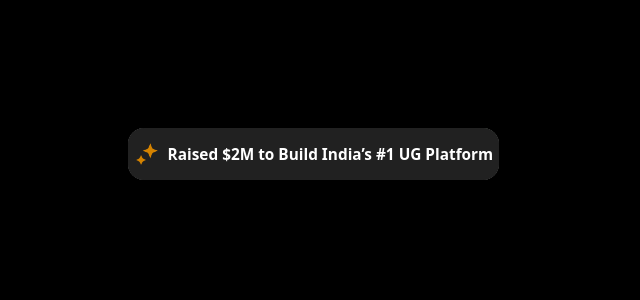
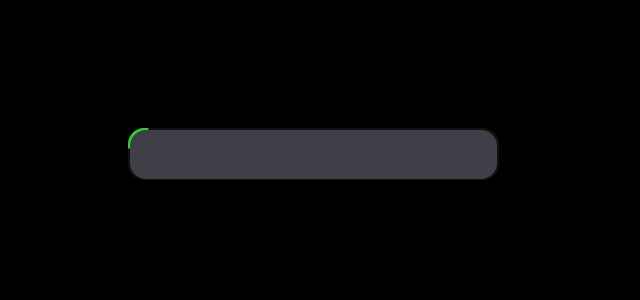
Before and after one commit to Himanshu-Lilhore/test-react-ts-tailwind, a React (Vite) app: page / in a window 1280 px wide. Shown: the top 300 px of the page, without its empty margins (0-640 px from the left). Built offline with nearby package versions, Linux system fonts and the light colour scheme.

Commit message:
with svg

```diff
--- a/src/App.tsx
+++ b/src/App.tsx
@@ -1,9 +1,9 @@
-import BorderAnimation from "./components/BorderAnimation.js";
+import BorderAniWithSvg from "./components/BorderAniWithSvg";
 
 export default function App() {
     return (
         <div className="w-full h-screen pt-[10vw] pl-[10vw] bg-black">
-            <BorderAnimation />
+            <BorderAniWithSvg />
         </div>
     );
 }
--- /dev/null
+++ b/src/components/BorderAniWithSvg.tsx
@@ -0,0 +1,73 @@
+const BorderAniWithSvg = () => {
+    const widthVw = 29;
+    const heightVw = 4.1;
+    const duration = 5; // seconds
+
+    // SVG viewBox: 1 unit = 0.1vw (so 290 units → 29vw, 41 units → 4.1vw)
+    const viewBoxW = 290;
+    const viewBoxH = 41;
+    const inset = 2; // increase inset to allow thicker stroke inside
+    const pathD = `
+    M ${inset},${inset}
+    H ${viewBoxW - inset}
+    V ${viewBoxH - inset}
+    H ${inset}
+    V ${inset}
+  `.trim();
+
+    return (
+        <div
+            className="relative bg-[#121212] rounded-2xl p-1 flex items-center justify-center overflow-hidden"
+            style={{
+                width: `${widthVw}vw`,
+                height: `${heightVw}vw`,
+                padding: "0.4px",
+            }}
+        >
+            <div className="z-20 w-[99%] h-[94%] bg-zinc-700 rounded-2xl"></div>
+            {/* SVG overlay */}
+            <svg
+                className="absolute inset-0 z-10"
+                width="100%"
+                height="100%"
+                viewBox={`0 0 ${viewBoxW} ${viewBoxH}`}
+                preserveAspectRatio="none"
+            >
+                <path
+                    id="borderPath"
+                    d={pathD}
+                    fill="none"
+                    stroke="url(#grad)"
+                    strokeWidth="4"
+                    strokeLinecap="round"
+                    strokeLinejoin="round"
+                    vectorEffect="non-scaling-stroke"
+                />
+
+                {/* <defs>
+                    <linearGradient
+                        id="grad"
+                        gradientUnits="userSpaceOnUse"
+                        x1="0"
+                        y1="0"
+                        x2={viewBoxW}
+                        y2="0"
+                    >
+                        <stop offset="0%" stopColor="#32CD32" />
+                        <stop offset="20%" stopColor="#32CD32" />
+                        <stop offset="100%" stopColor="#171717" />
+                    </linearGradient>
+                </defs> */}
+
+                {/* Moving dot */}
+                <circle r="16" fill="#32CD32">
+                    <animateMotion dur={`${duration}s`} repeatCount="indefinite" rotate="auto">
+                        <mpath xlinkHref="#borderPath" />
+                    </animateMotion>
+                </circle>
+            </svg>
+        </div>
+    );
+};
+
+export default BorderAniWithSvg;
```
